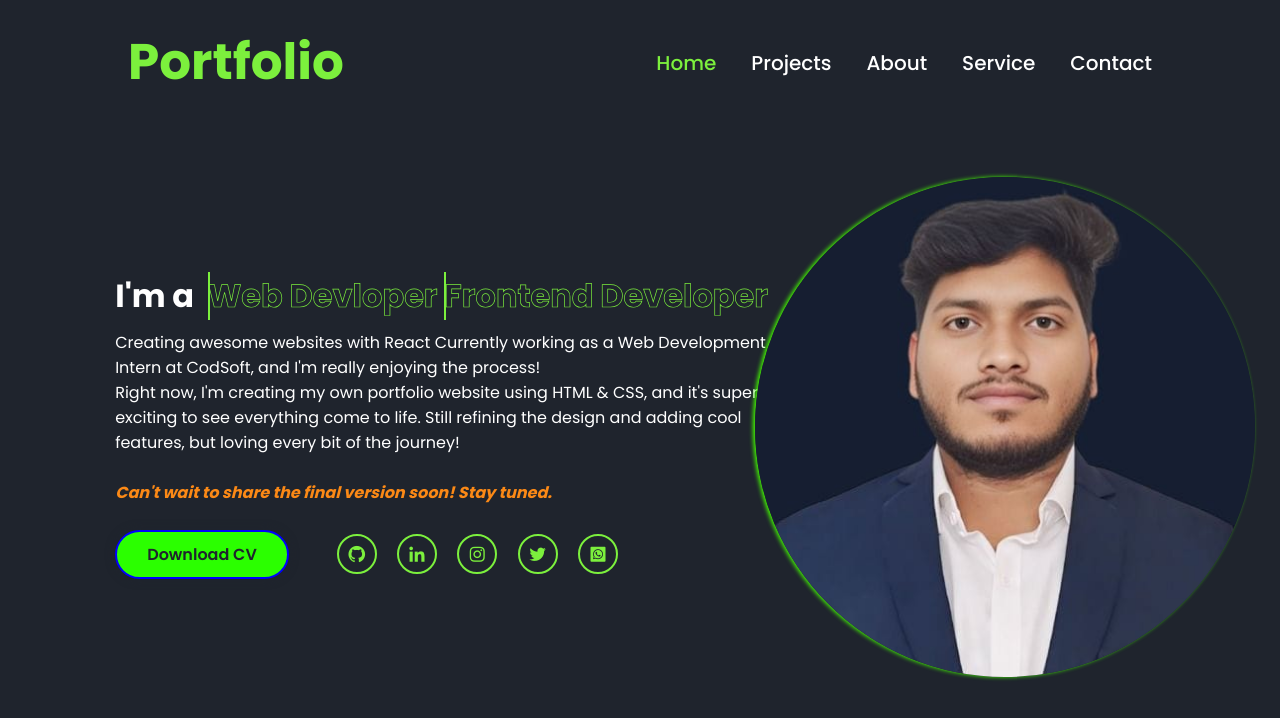
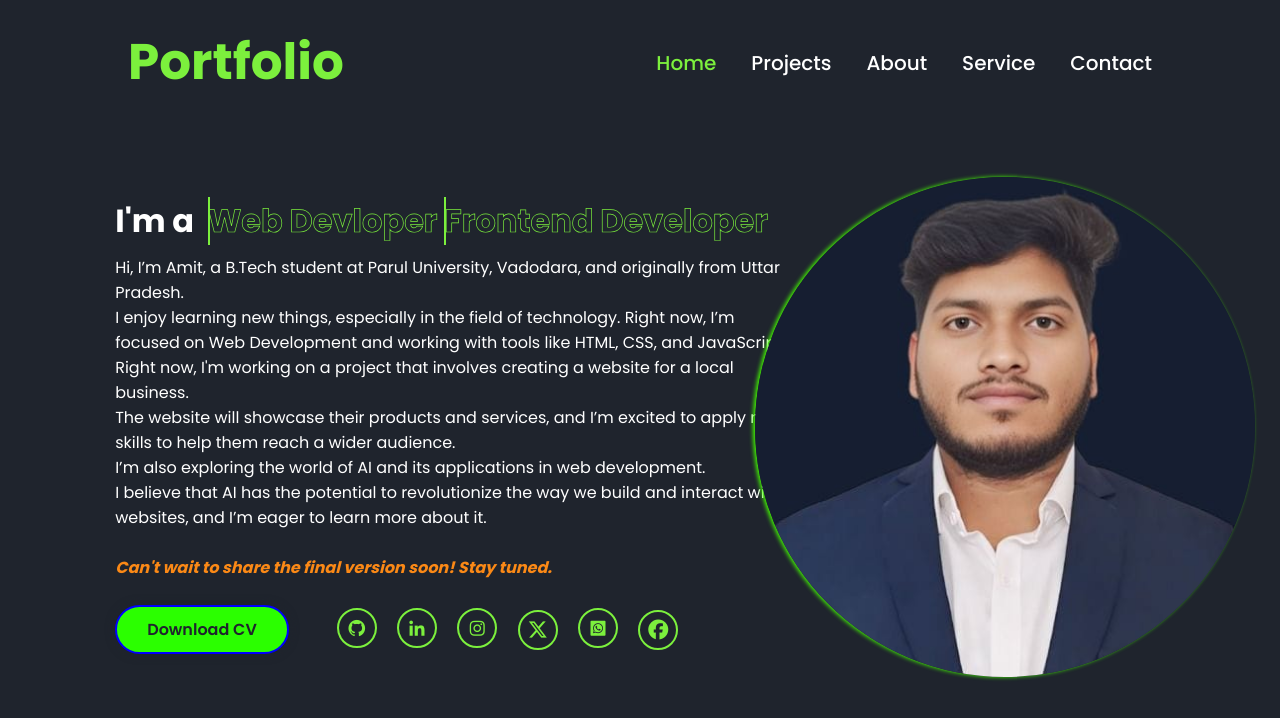
Before and after one commit to Amit22082006/codsoft-p-1, a plain HTML site: page index.html in a window 1280 px wide. Drawn offline with nearby package versions, Linux system fonts and the light colour scheme.

Commit message:
Update index.html

```diff
--- a/index.html
+++ b/index.html
@@ -7,6 +7,7 @@
     <link href='https://unpkg.com/boxicons@2.1.4/css/boxicons.min.css' rel='stylesheet'>
 
     <link rel="stylesheet" href="style.css">
+    <link rel="stylesheet" href="https://cdnjs.cloudflare.com/ajax/libs/font-awesome/6.7.2/css/all.min.css" integrity="sha512-Evv84Mr4kqVGRNSgIGL/F/aIDqQb7xQ2vcrdIwxfjThSH8CSR7PBEakCr51Ck+w+/U6swU2Im1vVX0SVk9ABhg==" crossorigin="anonymous" referrerpolicy="no-referrer" />
 </head>
 <body>
   <nav class="navbar">
@@ -18,9 +19,6 @@
         <li><a href="About.html" target="_blank">About</a></li>
         <li><a href="Service.html" target="_blank">Service</a></li>
         <li><a href="Contact.html" target="_blank">Contact</a></li>
-
-
-
 
     </ul>
   </nav>
@@ -54,17 +52,20 @@
 
 
         <p>
-          Creating awesome websites with React
-      Currently working as a Web Development
-     Intern at CodSoft,
-    and I'm really enjoying the process!
+          Hi, I’m Amit, a B.Tech student at Parul University, Vadodara, and originally from Uttar Pradesh.
+          <br>
+
+          I enjoy learning new things, especially in the field of technology.
+           Right now, I’m focused on Web Development and working with tools like HTML, CSS, and JavaScript.!
     <br>
       Right now,
-     I'm creating my own portfolio website using HTML & CSS,
-       and it's super exciting to see everything come to life.
-        Still refining the design
-        and adding cool features,
-       but loving every bit of the journey!
+     I'm working on a project that involves creating a website for a local business.
+      <br>
+      The website will showcase their products and services, and I’m excited to apply my skills to help them reach a wider audience.
+      <br>
+      I’m also exploring the world of AI and its applications in web development.
+      <br>
+      I believe that AI has the potential to revolutionize the way we build and interact with websites, and I’m eager to learn more about it.
 <br><br>
 <b class="hilo"><i>Can't wait to share the final version soon! Stay tuned.</i></b>
 
@@ -72,11 +73,16 @@
         <div class="btn-sci">
             <a href="#" class="btn">Download CV</a>
             <div class="sci">
-                <a href="#"><i class='bx bxl-github'></i></a>
-                <a href="#"><i class='bx bxl-linkedin'></i></a>
-                <a href="#"><i class='bx bxl-instagram' ></i></a>
-                <a href="#"><i class='bx bxl-twitter' ></i></a>
-                <a href="#"><i class='bx bxl-whatsapp-square'></i></a>
+                <a href="https://github.com/Amit22082006"><i class='bx bxl-github'></i></a>
+
+                <a href=" https://www.linkedin.com/in/amit-dubey-b7a34b23a/"><i class='bx bxl-linkedin'></i></a>
+
+                <a href="https://www.instagram.com/_amit04?igsh=NGV1bnp4ejJ0bzc1"><i class='bx bxl-instagram' ></i></a>
+
+                <a href="https://x.com/amit22082006"><i class="fa-brands fa-x-twitter"></i></a>
+
+                <a href=" https://wa.me/message/FWBSFS76QYCMG1"><i class='bx bxl-whatsapp-square'></i></a>
+                <a href="#"> <i class="fa-brands fa-facebook"></i></a>
             </div>
         </div>
 
```
